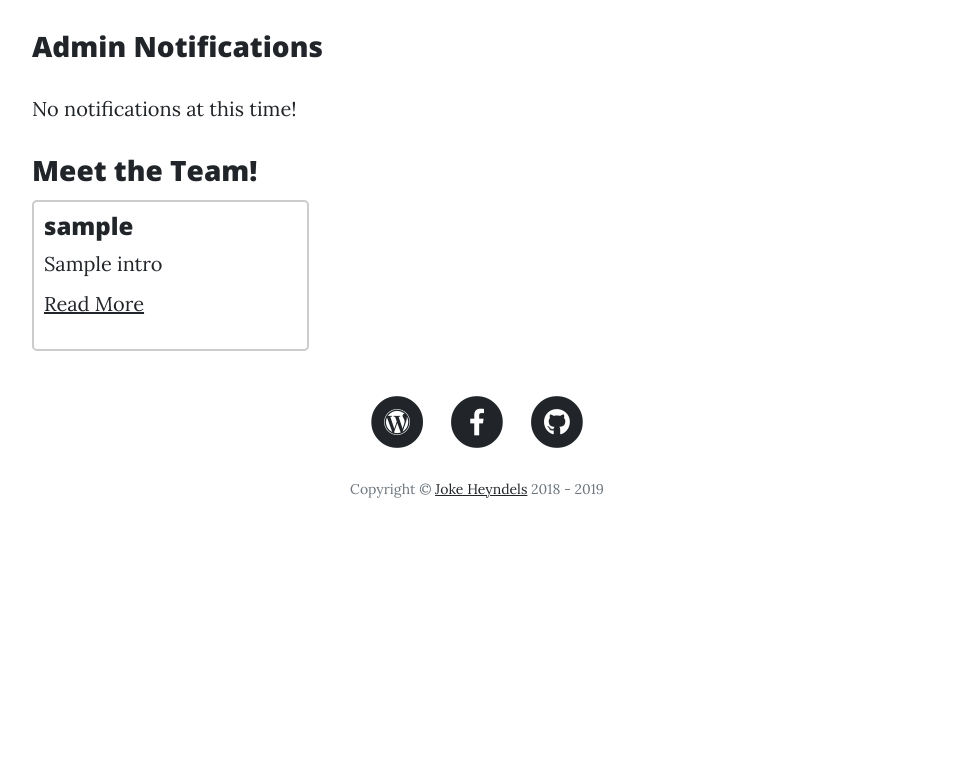
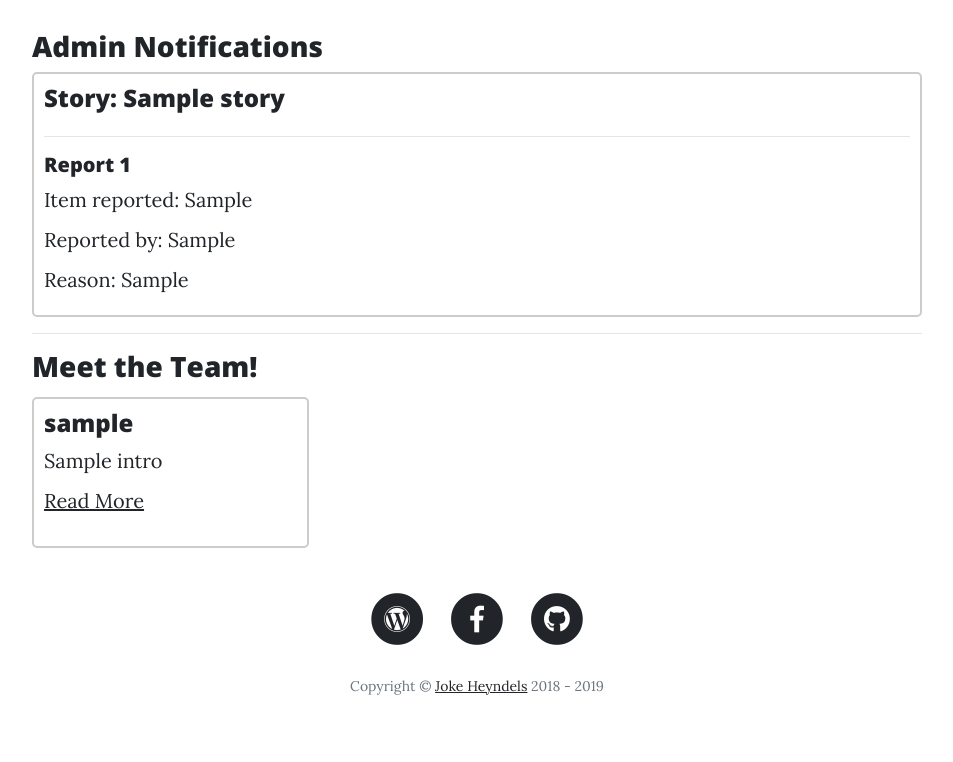
Before and after one commit to Wings30306/the-writers-club, a Flask app: page /admin in a window 1280 px wide. Shown: the part 400-1162 px from the top of the page, without its empty margins (163-1116 px from the left). Before the commit the page ends 898 px from the top, so only its background shows below. Run offline with Flask 2, Linux system fonts and the light colour scheme; the visitor is signed in with stand-in values (Sample User, id 1); a database or web service that is not in the repository returns one stand-in record (values such as "Sample title"); some libraries are stand-ins or nearby versions.

Commit message:
added functionality for reporting story to admins

```diff
--- a/app.py
+++ b/app.py
@@ -74,8 +74,12 @@ def story_count():
         count = stories_collection.count_documents({"author": author})
         count_author = {"author": author, "total": count}
         story_count.append(count_author)
-    print(story_count)
     return story_count
+
+
+def report(item, reason_given, this_story, reported_by):
+    stories_collection.find_one_and_update({"url": this_story}, {'$push': {"reports": {"item_reported": item, "reported_by": reported_by, "reason_given": reason_given}}}, upsert=True)
+    return flash("Report sent to admins.")
 
 
 """Routes"""
@@ -212,8 +216,10 @@ def remove_admin(user):
 
 @app.route('/admin')
 def admin_page():
+    if session["is_admin"] == True:
+        reports = stories_collection.find({"reports": {'$exists': True}})
     users = users_collection.find({"is_admin": True})
-    return render_template("adminteam.html", users=users)
+    return render_template("adminteam.html", users=users, reports=reports)
 
 
 @app.route('/<user>/edit')
@@ -547,6 +553,30 @@ def post_feedback(story_to_read, chapter_number):
     return redirect(url_for("display_fb_page", story_to_read=story, chapter_number=chapter))
 
 
+
+
+
+@app.route('/story/<story_to_read>/report')
+def report_story(story_to_read):
+    if session:
+        stories = stories_collection.find({"url": story_to_read})
+        for story in stories:
+            story
+        return render_template('report.html', story=story)
+    else:
+        flash("You must be signed in to report stories.")
+        return redirect(url_for('login'))
+
+
+@app.route('/story/<story_to_read>/report', methods=["POST"])
+def send_story_report(story_to_read):
+    item = story_to_read
+    reported_by = session['username']
+    report_reason = request.form["reason"]
+    report(item, report_reason, story_to_read, reported_by)
+    return redirect(url_for("admin_page"))
+
+
 if __name__ == "__main__":
     app.run(host=os.getenv("IP"),
             port=os.getenv("PORT"),
--- a/templates/adminteam.html
+++ b/templates/adminteam.html
@@ -3,11 +3,22 @@
 %} {% if session.is_admin == True %}Admin Area{% else %}Meet the Team!{% endif
 %} {% endblock %} {% block content %} {% if session.is_admin == True %}
 <h3>Admin Notifications</h3>
-{% if admin_notifications %} {% for notif in admin_notifications %}
-{{ notif }}
+{% if reports %} {% for reported_story in reports %}
+<div class="card">
+  <h4>Story: {{ reported_story.title }}</h4>
+  {% for report in reported_story.reports %}
+  <hr>
+  <h5>Report {{loop.index}}</h5>
+  <p>Item reported: {% if reported_story.url == report.item_reported %}Full story{% else %}{{report.item_reported}}{%endif%}</p>
+  <p>Reported by: {{ report.reported_by}}</p>
+  <p>Reason: {{ report.reason_given}}</p>
+{% endfor %}
+</div>
 {% endfor %} {% else %}
 <p>No notifications at this time!</p>
-{% endif %} {% endif %}
+{% endif %}
+<hr>
+{% endif %}
 <h3>Meet the Team!</h3>
 <div class="row">
   {% for user in users %}
```
Also changed, not shown: templates/report.html (added, +17 -0 lines).
